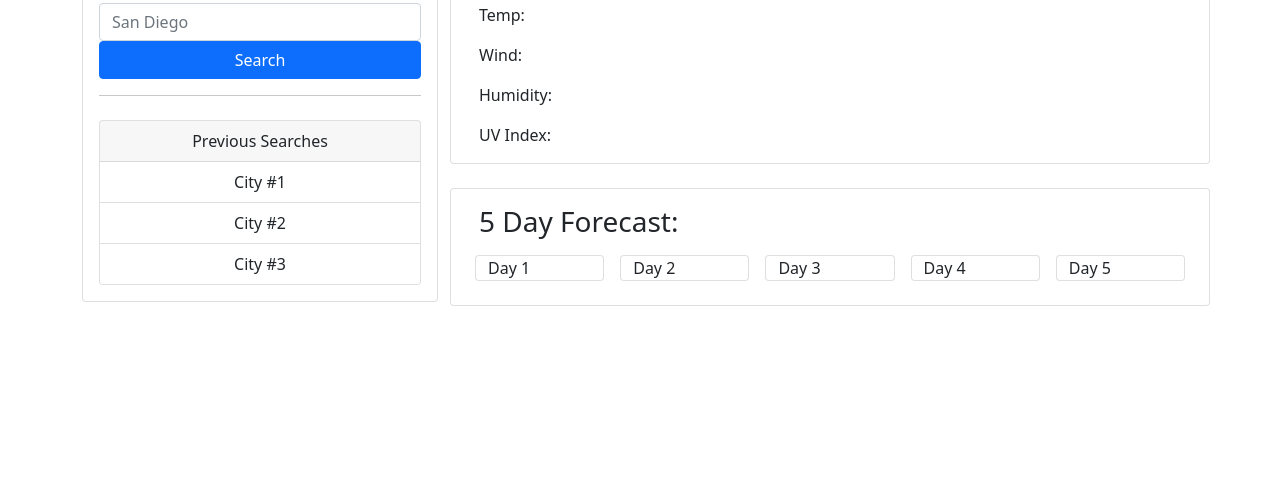
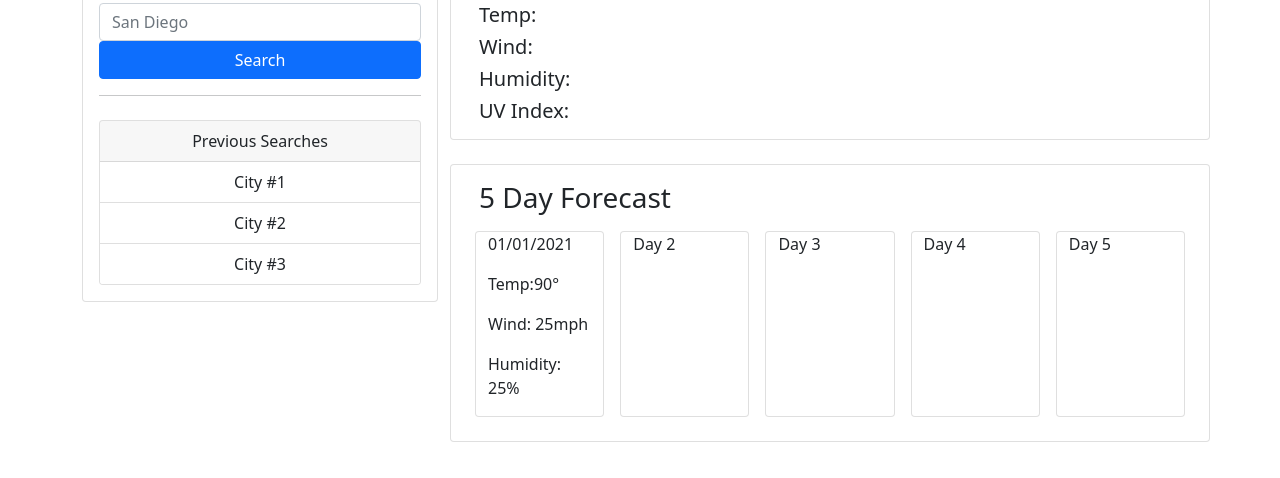
Before and after one commit to j-goldrath/weather-dashboard, a plain HTML site: page index.html in a window 1280 px wide. Shown: the part 144-622 px from the top of the page. Drawn offline with nearby package versions, Linux system fonts and the light colour scheme.

Commit message:
fixed some bugs with element id's

```diff
--- a/index.html
+++ b/index.html
@@ -53,21 +53,24 @@
                 <div class="row">
                     <div id="current-weather" class="card mt-4">
                         <div class="card-body">
-                            <h1 class="card-title">San Diego</h1>
-                            <p class="card-text">Temp:</p>
-                            <p class="card-text">Wind:</p>
-                            <p class="card-text">Humidity:</p>
-                            <p class="card-text">UV Index:</p>
+                            <h1 id="city-name" class="card-title">San Diego</h1>
+                            <h5 class="card-text">Temp: <span id="current-temp"></span></h5>
+                            <h5 class="card-text">Wind: <span id="current-wind-speed"></span></h5>
+                            <h5 class="card-text">Humidity: <span id="current-humidity"></span></h5>
+                            <h5 class="card-text">UV Index: <span id="current-uv-index"></span></h5>
                         </div>
                     </div>
                 </div>
                 <div class="row">
                     <div id="5-day-forecast" class="card mt-4">
                         <div class="card-body">
-                            <h3 class="card-title">5 Day Forecast:</h3>
+                            <h3 class="card-title">5 Day Forecast</h3>
                             <div class="row">
                                 <div class="card col-sm m-2">
-                                    Day 1
+                                    <p><span id="daily-date-1">01/01/2021</span></p>
+                                    <p>Temp:<span id="daily-temp-1">90°</span></p>
+                                    <p>Wind: <span id="daily-wind-1">25mph</span></p>
+                                    <p>Humidity: <span id="daily-humidity-1">25%</span></p>
                                 </div>
                                 <div class="card col-sm m-2">
                                     Day 2
```
